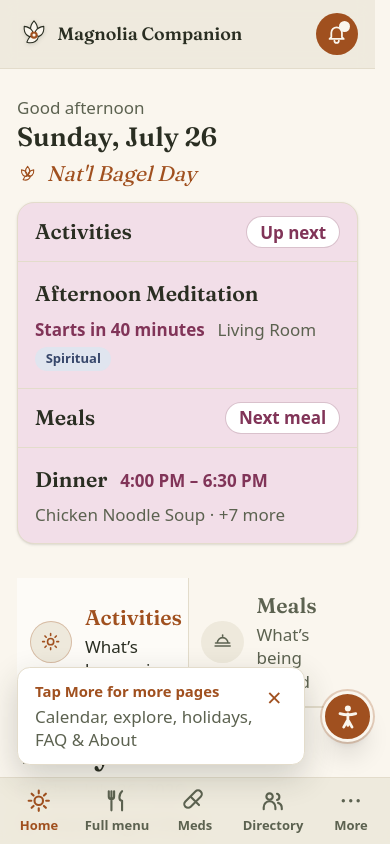
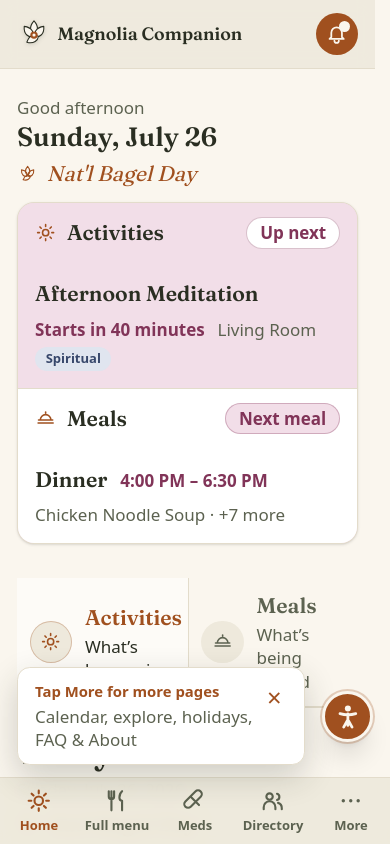
Before and after one commit to dillo/magnolia-companion, a Next.js app: page / in a window 390 px wide. Shown: the top 844 px of the page. Built offline with nearby package versions, Linux system fonts and the light colour scheme.

Commit message:
feat: separate summary card halves with distinct grounds and icons

```diff
--- a/components/HomeClient.tsx
+++ b/components/HomeClient.tsx
@@ -293,23 +293,34 @@ export default function HomeClient({
 }
 
 function SummaryHeader({
+  section,
   title,
   status,
   emphasized = false,
+  pillOnLightGround = false,
 }: {
+  section: HomeSection;
   title: string;
   status: string | null;
   emphasized?: boolean;
+  pillOnLightGround?: boolean;
 }) {
   return (
-    <div className="flex min-h-14 flex-wrap items-center justify-between gap-x-4 gap-y-2 border-b border-hairline px-4 py-2.5 sm:px-5">
-      <h2 className="font-display text-xl font-semibold">{title}</h2>
+    <div className="flex min-h-14 flex-wrap items-center justify-between gap-x-4 gap-y-2 px-4 py-2.5 sm:px-5">
+      <h2 className="flex items-center gap-2.5 font-display text-xl font-semibold">
+        <span aria-hidden="true" className="shrink-0 text-copper">
+          <HomeSectionIcon section={section} />
+        </span>
+        {title}
+      </h2>
       {status && (
         <span
           className={`rounded-full border px-3 py-1 font-semibold leading-tight ${
             emphasized
               ? "border-copper bg-copper text-petal"
-              : "border-summary-accent/30 bg-card text-summary-accent"
+              : `border-summary-accent/30 text-summary-accent ${
+                  pillOnLightGround ? "bg-summary" : "bg-card"
+                }`
           }`}
         >
           {status}
@@ -345,8 +356,13 @@ function TodayActivitySummary({
     : null;
 
   return (
-    <section aria-label="Activity summary" className="min-w-0">
-      <SummaryHeader title="Activities" status={status} emphasized={state?.kind === "now"} />
+    <section aria-label="Activity summary" className="min-w-0 bg-summary">
+      <SummaryHeader
+        section="activities"
+        title="Activities"
+        status={status}
+        emphasized={state?.kind === "now"}
+      />
       <div className="px-4 pb-4 pt-2 sm:px-5 sm:pb-5 sm:pt-2">
         {loading ? (
           <p className="mt-3 text-moss">Checking today&apos;s schedule…</p>
@@ -436,8 +452,14 @@ function TodayMealSummary({
     : null;
 
   return (
-    <section aria-label="Meal summary" className="min-w-0 border-t border-hairline">
-      <SummaryHeader title="Meals" status={status} emphasized={moment?.kind === "serving"} />
+    <section aria-label="Meal summary" className="min-w-0 border-t border-hairline bg-card">
+      <SummaryHeader
+        section="meals"
+        title="Meals"
+        status={status}
+        emphasized={moment?.kind === "serving"}
+        pillOnLightGround
+      />
       <div className="px-4 pb-4 pt-2 sm:px-5 sm:pb-5 sm:pt-2">
         {loading ? (
           <p className="mt-3 text-moss">Checking today&apos;s menu…</p>
```
Also changed, not shown: 1 other file (tests, documents, lock files or other folders).
